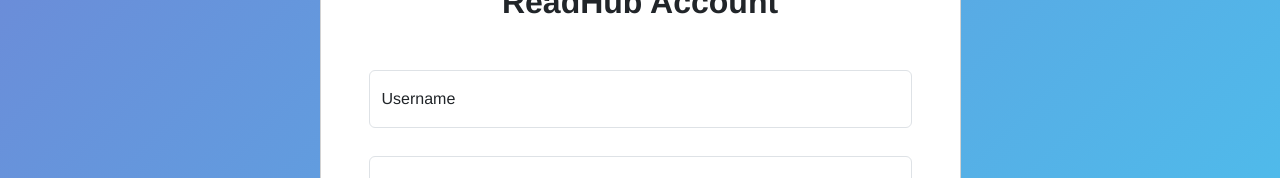
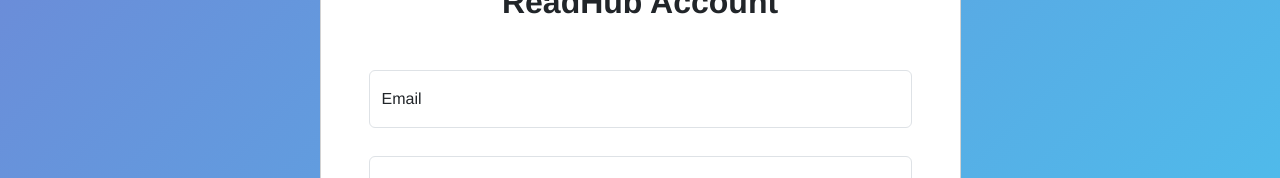
Before and after one commit to adrialfonso/website_project_a2_prueba2, a Vue app in the folder frontend/: page /#/login in a window 1280 px wide. Shown: the part 233-411 px from the top of the page. Built offline with nearby package versions, Linux system fonts and the light colour scheme; no server answers.

Commit message:
Email label fixed

```diff
--- a/frontend/src/components/LogIn.vue
+++ b/frontend/src/components/LogIn.vue
@@ -18,10 +18,10 @@
                     <div class="col-12 mb-4">
                       <div class="form-floating">
                         <input type="text" class="form-control custom-input" id="loginUsername"
-                               placeholder="Username"
+                               placeholder="Email"
                                v-model="username"
                                @input="clearStyles('loginUsername')" />
-                        <label id="loginUsernameLabel" for="loginUsername">Username</label>
+                        <label id="loginUsernameLabel" for="loginUsername">Email</label>
                         <div class="text-start text-error">
                           <div class="invalid-feedback" id="loginUsernameFeedback"></div>
                         </div>
@@ -97,7 +97,7 @@
       let isValid = true
       this.errorMessage = ''
       if (!this.username) {
-        this.setMessage('loginUsername', "Username can't be empty.")
+        this.setMessage('loginUsername', "Email can't be empty.")
         isValid = false
       }
       if (!this.password) {
@@ -114,7 +114,7 @@
             this.$router.push({path: '/', query: { username: this.username, logged: this.logged }})
           })
           .catch(error => {
-            this.errorMessage = 'Username or password is incorrect'
+            this.errorMessage = 'Email or password is incorrect'
             console.error(error)
           })
       }
```
